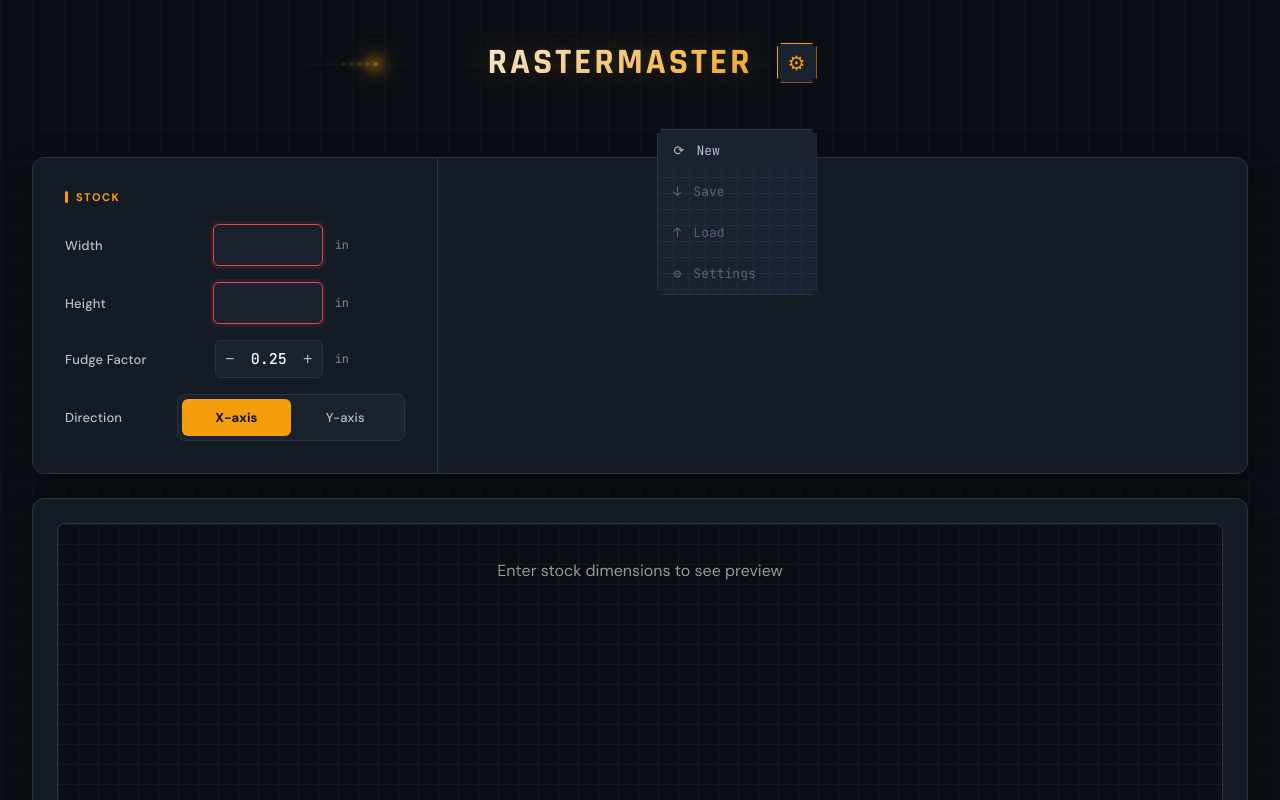
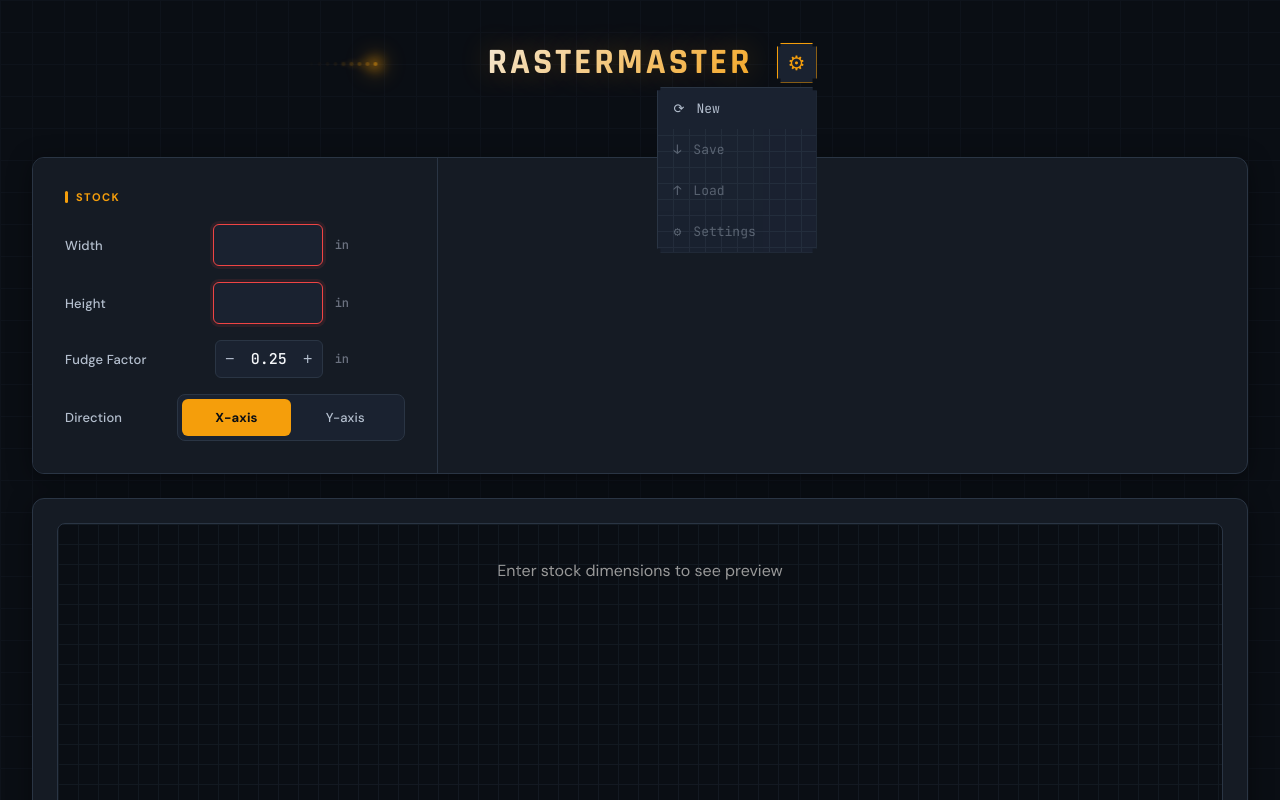
Before and after one commit to jeffdt/rastermaster, a website built with Vite: page index.html in a window 1280 px wide. Both pictures are taken after a click on the button "Menu". Shown: the top 800 px of the page. Built offline with nearby package versions, Linux system fonts and the light colour scheme.

Commit message:
Fix menu dropdown alignment with gear button
Wrap menu trigger and dropdown in a container to properly align the
dropdown with the gear button. The dropdown now appears directly below
the button with its right edge aligned.

Changes:
- Add .menu-container wrapper with position: relative
- Position dropdown relative to container (right: 0, top: calc(100% + 4px))
- Remove absolute positioning relative to header

Co-Authored-By: Claude Sonnet 4.5 <noreply@anthropic.com>

```diff
--- a/index.html
+++ b/index.html
@@ -204,6 +204,13 @@
       text-shadow: 0 0 30px rgba(245, 158, 11, 0.3);
     }
 
+    /* Menu Container */
+    .menu-container {
+      position: relative;
+      display: flex;
+      align-items: center;
+    }
+
     /* Menu Trigger Button */
     .menu-trigger {
       width: 40px;
@@ -238,9 +245,8 @@
     /* Dropdown */
     .menu-dropdown {
       position: absolute;
-      top: 100%;
-      right: 24px;
-      margin-top: 4px;
+      top: calc(100% + 4px);
+      right: 0;
       min-width: 160px;
       background: var(--color-surface-elevated);
       border: 1px solid var(--color-border);
--- a/src/main.ts
+++ b/src/main.ts
@@ -12,6 +12,7 @@ function init() {
   app.innerHTML = `
     <div class="header">
       <h1 class="title">RasterMaster</h1>
+      <div class="menu-container">
         <button class="menu-trigger" id="menuTrigger" aria-label="Menu">⚙</button>
         <div class="menu-dropdown" id="menuDropdown">
           <button class="menu-item" id="newMenuItem">
@@ -30,6 +31,7 @@ function init() {
             <span>⚙</span>
             <span>Settings</span>
           </button>
+        </div>
       </div>
     </div>
     <div class="container">
```
Lines whose indentation alone changed are shown as unchanged.
